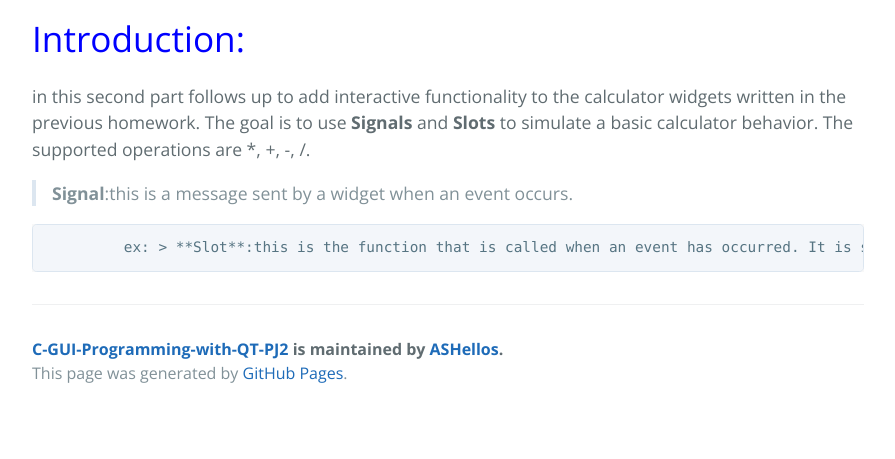
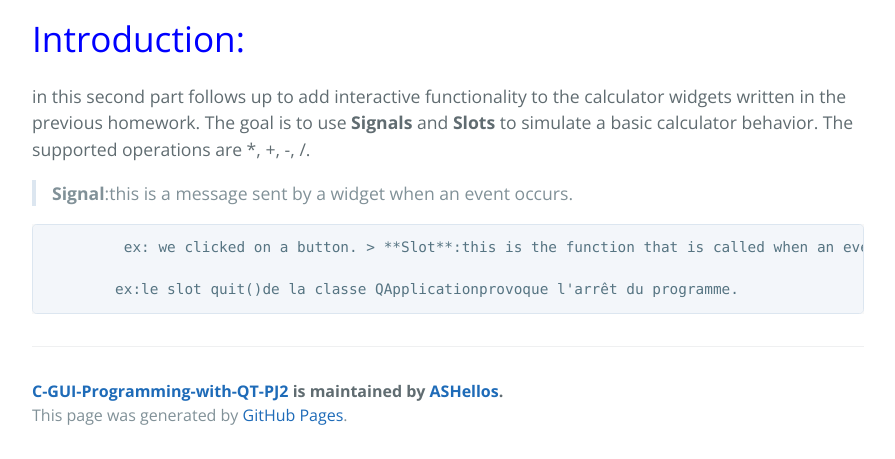
Before and after one commit to ASHellos/C-GUI-Programming-with-QT-PJ2, a Jekyll site: the page built from another-page.md, in a window 1280 px wide. Shown: the part 811-1270 px from the top of the page, without its empty margins (192-1087 px from the left). Built offline with Jekyll 4.4.1, drawn with Linux system fonts in a browser that asks for light colours; our own code applies the rules of GitHub Pages for plain Markdown files; before the commit the page ends 1228 px from its top, so only the background shows below that.

Commit message:
Update another-page.md

```diff
--- a/another-page.md
+++ b/another-page.md
@@ -9,5 +9,7 @@
 
 > **Signal**:this is a message sent by a widget when an event occurs.
 
-             ex:
+             ex: we clicked on a button.
 > **Slot**:this is the function that is called when an event has occurred. It is said that the signal calls the slot. Concretely, a slot is a method of a class.
+
+            ex:le slot quit()de la classe QApplicationprovoque l'arrêt du programme.
```
